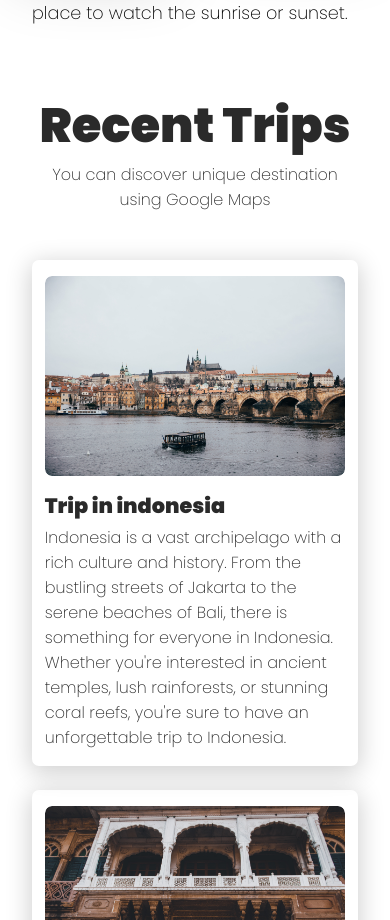
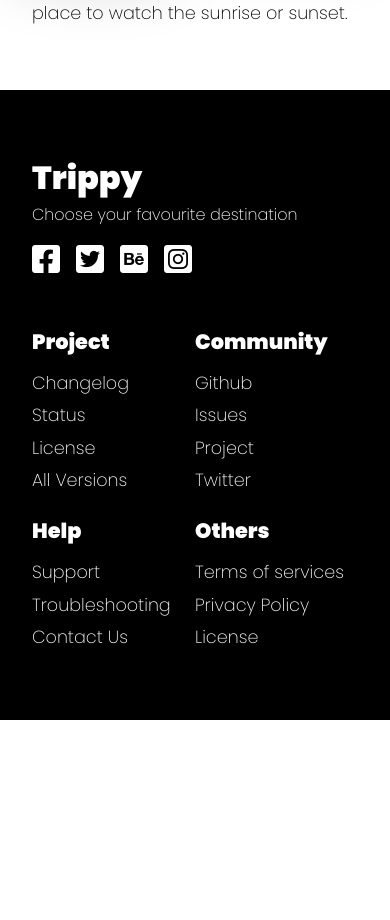
Before and after one commit to devzil579/tech2etc, a React (Create React App) app: page / in a window 390 px wide. Shown: the part 1913-2833 px from the top of the page. After the commit the page ends 2633 px from the top, so only its background shows below. Built offline with nearby package versions, Linux system fonts and the light colour scheme.

Commit message:
9th commit

```diff
--- /dev/null
+++ b/src/components/AboutUs.js
@@ -0,0 +1,19 @@
+import "./AboutUsStyle.css"
+
+function AboutUs (){
+    return(
+        <div className='about-container'>
+            <h2>Our Success</h2>
+            <p>We've been in business for over 20 years, helping thousands of people plan their dream vacations. We're a trusted advisor for travelers of all ages and interests.</p>
+
+            <h2>Our Mission</h2>
+            <p>We help people create unforgettable travel memories. We believe travel is a powerful way to learn and connect. We want to provide the best possible service.</p>
+
+            <h2>Our Vision</h2>
+            <p>We want to be the leading tour and travel company in the world. We're committed to excellent service, a wide range of packages, and making travel accessible to all.</p>
+
+        </div>
+    )
+}
+
+export default AboutUs
--- /dev/null
+++ b/src/components/AboutUsStyle.css
@@ -0,0 +1,18 @@
+.about-container{
+    margin:4rem 6rem;
+    text-align:start;
+}
+
+.about-container h1{
+    padding-bottom:1rem;
+}
+
+.about-container p{
+    padding-bottom:2rem;
+}
+
+@media screen and(max-width:850px){
+    .about-container{
+        margin:4rem 2rem;
+    }
+}
--- a/src/components/Footer.js
+++ b/src/components/Footer.js
@@ -0,0 +1,59 @@
+import "./FooterStyle.css"
+
+const Footer = () =>{
+    return(
+        <div className='footer'>
+            <div className='top'>
+                <div>
+                    <h1>Trippy</h1>
+                    <p>Choose your favourite destination</p>
+                </div>
+                <div>
+                    <a>
+                    <i class="fa-brands fa-square-facebook"></i>
+                    </a>
+                    <a>
+                    <i class="fa-brands fa-square-twitter"></i>
+                    </a>
+                    <a>
+                    <i class="fa-brands fa-square-behance"></i>
+                    </a>
+                    <a>
+                    <i class="fa-brands fa-square-instagram"></i>
+                    </a>
+                </div>
+            </div>
+
+            <div className='bottom'>
+                <div>
+                    <h4>Project</h4>
+                    <a href='/'>Changelog</a>
+                    <a href='/'>Status</a>
+                    <a href='/'>License</a>
+                    <a href='/'>All Versions</a>
+                </div>
+                <div>
+                    <h4>Community</h4>
+                    <a href='/'>Github</a>
+                    <a href='/'>Issues</a>
+                    <a href='/'>Project</a>
+                    <a href='/'>Twitter</a>
+                </div>
+                <div>
+                    <h4>Help</h4>
+                    <a href='/'>Support</a>
+                    <a href='/'>Troubleshooting</a>
+                    <a href='/'>Contact Us</a>
+                </div>
+                <div>
+                    <h4>Others</h4>
+                    <a href='/'>Terms of services</a>
+                    <a href='/'>Privacy Policy</a>
+                    <a href='/'>License</a>
+                </div>
+            </div>
+        </div>
+    )
+}
+
+export default Footer
--- a/src/components/FooterStyle.css
+++ b/src/components/FooterStyle.css
@@ -0,0 +1,63 @@
+.footer{
+    padding:4rem 6rem;
+    background:#000;
+    color:#fff;
+}
+
+.top{
+    display:flex;
+    align-items:center;
+    text-align:start;
+    justify-content:space-between;
+    flex-wrap:wrap;
+}
+
+.top i{
+    color:#fff;
+    font-size:2rem;
+    margin-left:1rem;
+}
+
+.top i:hover{
+    color:#01959a;
+
+}
+
+.bottom{
+    padding-top:2rem;
+    text-align:start;
+    display:flex;
+    justify-content:space-between;
+    flex-wrap:wrap;
+}
+
+.bottom div{
+    display:flex;
+    flex-direction:column;
+}
+
+.bottom h4{
+    font-size:1.3rem;
+    padding:1rem 0 0.8rem 0;
+}
+
+.bottom a{
+    text-decoration:none;
+    color:#fafafa;
+    padding-bottom:.4rem;
+    font-size:1.1rem;
+}
+
+@media screen and (max-width:850px){
+    .footer{
+        padding:4rem 2rem;
+    }
+
+    .footer i{
+        margin:1rem 1rem 0 0;
+    }
+
+.bottom div{
+    width:50%;
+}
+}
--- /dev/null
+++ b/src/components/contactForm.js
@@ -0,0 +1,18 @@
+import './contactFormStyles.css'
+
+function ContactForm(){
+    return(
+        <div className='form-container'>
+            <h1>send message to us!</h1>
+            <form>
+                <input placeholder='Name'/>
+                <input placeholder='Email'/>
+                <input placeholder='Subject'/>
+                <textarea  placeholder='Message' rows='4'></textarea>
+                <button>Send Message</button>
+            </form>
+        </div>
+    )
+}
+
+export default ContactForm
--- /dev/null
+++ b/src/components/contactFormStyles.css
@@ -0,0 +1,43 @@
+.form-container{
+    margin:4rem 6rem;
+    color:#2a2a2a;
+}
+
+.form-container form{
+    padding-top:3rem;
+    display:flex;
+    flex-direction:column;
+    width:50%;
+    margin:auto
+}
+
+.form-container input{
+    height:3rem;
+    padding:0 1rem;
+    margin-bottom:2rem;
+    border-radius: 0.3rem;
+    border:1px solid #2a2a2a;
+}
+
+.form-container textarea{
+    padding: 1rem;
+    margin-bottom:2rem;
+    border-radius: 0.3rem;
+    border:1px solid #2a2a2a;
+}
+
+.form-container button{
+    display:inline;
+}
+
+@media screen and (max-width:850px){
+    .form-container{
+        margin: 4rem 2rem;
+    }
+
+    .form-container form{
+        padding-top: 2rem;
+
+        width:90%;
+    }
+}
--- a/src/routes/About.js
+++ b/src/routes/About.js
@@ -1,6 +1,9 @@
 import Navbar from '../components/Navbar'
 import Hero from '../components/Hero'
 import AboutImg from "../assets/night.jpg"
+import Footer from '../components/Footer';
+import AboutUs from '../components/AboutUs';
+
 function About(){
     return (
         <>
@@ -12,6 +15,8 @@ function About(){
         text='Choose your favourite destination'
         btnClass='hide'
         />
+        <AboutUs/>
+        <Footer/>
         </>
     )
 }
--- a/src/routes/Contact.js
+++ b/src/routes/Contact.js
@@ -1,5 +1,7 @@
 import Navbar from '../components/Navbar'
 import Hero from '../components/Hero'
+import Footer from '../components/Footer';
+import ContactForm from '../components/contactForm';
 
 function Contact(){
     return (
@@ -14,6 +16,8 @@ function Contact(){
         url='/'
         btnClass='show'
         />
+        <ContactForm/>
+        <Footer/>
         </>
     )
 }
--- a/src/routes/Home.js
+++ b/src/routes/Home.js
@@ -2,6 +2,7 @@ import Navbar from '../components/Navbar'
 import Hero from '../components/Hero'
 import Destination from '../components/Destination'
 import Trip from '../components/Trip';
+import Footer from '../components/Footer';
 function Home(){
     return (
         <>
@@ -16,7 +17,8 @@ function Home(){
         btnClass='show'
         />
         <Destination />
-        <Trip/>
+
+        <Footer/>
         </>
     )
 }
--- a/src/routes/Service.js
+++ b/src/routes/Service.js
@@ -1,6 +1,7 @@
 import Navbar from '../components/Navbar'
 import Hero from '../components/Hero'
-
+import Trip from '../components/Trip';
+import Footer from '../components/Footer';
 function Service(){
     return (
         <>
@@ -14,6 +15,8 @@ function Service(){
         url='/'
         btnClass='show'
         />
+         <Trip/>
+         <Footer/>
         </>
     )
 }
```
